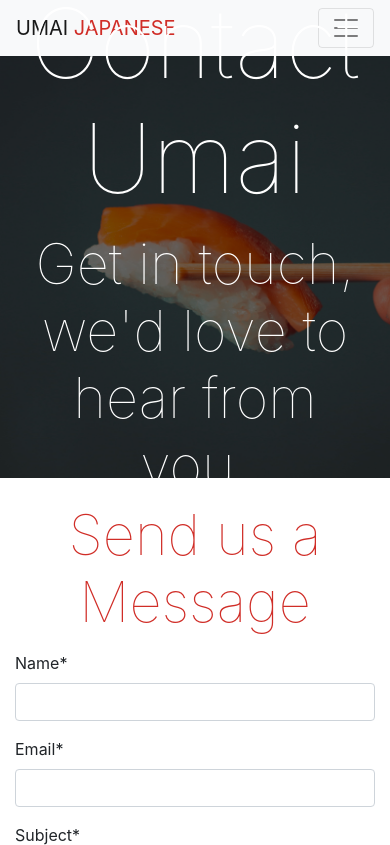
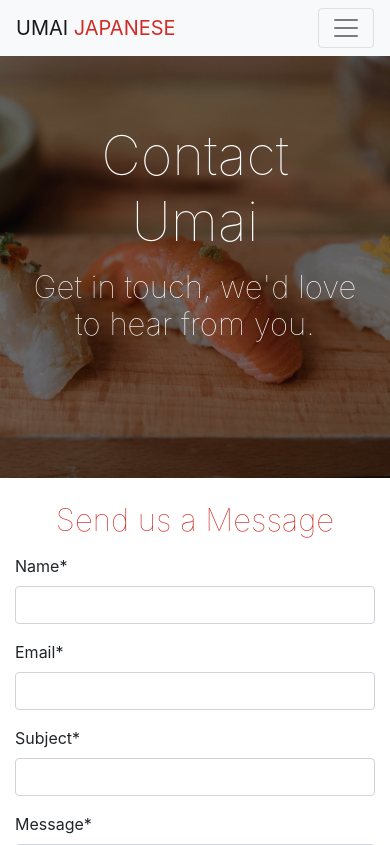
Before and after one commit to TBerrigan2101/p4_restaurant, a Django app: page /contact in a window 390 px wide. Shown: the top 845 px of the page. Run offline with Django 3.2, Linux system fonts and the light colour scheme; some libraries are stand-ins or nearby versions.

Commit message:
Made changes to display font class in css file to allow for smaller screen sizes

```diff
--- a/static/css/style.css
+++ b/static/css/style.css
@@ -3,7 +3,6 @@
 body {
   background-color: #ffffff;
 }
-
 
 /* Jumbotron and Jumbotron Stylings */
 
@@ -105,6 +104,23 @@ body {
   padding-bottom: 5%;
 }
 
+.hero-image-contact {
+  height: 50vh;
+
+  background: url('../images/sushi3.jpg') no-repeat center;
+  -webkit-background-size: cover;
+  -moz-background-size: cover;
+  -o-background-size: cover;
+  background-size: cover;
+
+  display: flex;
+  align-items: center;
+  justify-content: center;
+
+  position: relative;
+  padding-bottom: 5%;
+}
+
 
 /* Typography */
 
@@ -162,6 +178,12 @@ h3 {
 
 .display-4 {
   font-weight: 100;
+
+}
+
+.display-5 {
+  font-weight: 100;
+  color: #252527;
 }
 
 .lead {
@@ -192,3 +214,29 @@ h3 {
   width: 100%;
   background-color: #1d1c1c;
 }
+
+
+@media screen and (max-width: 600px) {
+
+.display-1 {
+  font-weight: 100;
+  font-size: 14vw;
+}
+
+.display-2 {
+  font-weight: 100;
+  font-size: 12vw;
+}
+
+.display-3 {
+  font-weight: 100;
+  font-size: 10vw;
+}
+
+.display-4 {
+  font-weight: 100;
+  font-size: 8vw;
+
+}
+
+}
--- a/templates/account/signup.html
+++ b/templates/account/signup.html
@@ -25,7 +25,7 @@
 <div class="container container-padding">
   <div class="row">
     <div class="col-md-8 mt-3 offset-md-2">
-      <h1 class="display-4"></h1>>{% trans "Sign Up" %}</h1>
+      <h1 class="display-4"></h1>{% trans "Sign Up" %}</h1>
 
       <p>{% blocktrans %}Already have an account? Then please <a class="link" href="{{ login_url }}">sign in</a>.{% endblocktrans %}</p>
 
--- a/templates/add_booking.html
+++ b/templates/add_booking.html
@@ -26,7 +26,7 @@
 <div class="container container-padding">
     <div class="row">
       <div class="col-md-8 mt-3 offset-md-2">
-        <h1>Add a Booking</h1>
+        <h1 class="display-4">Add a Booking</h1>
           <form method="POST" action="add_booking">
             {{ form | crispy }}
             {% csrf_token %}
--- a/templates/contact.html
+++ b/templates/contact.html
@@ -7,7 +7,7 @@
 
 <!-- Hero Image Styling -->
 
-<div class="container-fluid hero-image-reviews">
+<div class="container-fluid hero-image-contact">
     <div class="opaque-overlay">&nbsp;</div>
         <div class="row">
             <div class="col-12">
--- a/templates/index.html
+++ b/templates/index.html
@@ -24,7 +24,7 @@
 <div class="container container-padding">
     <div class="row">
         <div class="col-sm-8">
-            <h1 class="display-3 red-brand text-left">Sushi is simple. That's why it's so complicated</h1>
+            <h1 class="display-3 red-brand text-left">Sushi is simple. That's why it's so complicated.</h1>
             <p class="lead">It takes years to master and moments to enjoy. At Umai we promise that our experience and commitment to quality will not be matched</p>
             <p class="lead">For the last 10 years we have served thousands of customers and they always come back for more. The best ingredients, a warm, cozy setting and friendly faces ensure we deliver the best sushi experience.</p>
         </div>
--- a/templates/review.html
+++ b/templates/review.html
@@ -25,9 +25,9 @@
     <!-- Loops through the reviews submitted -->
     {% for review in reviews %}
         <div class="comments">
-            <span class="display-5">
+            <h2 class="display-5">
             {{ review.body | linebreaks }}
-            </span>
+            </h2>
                 <p class="font-weight-bold red-brand text-uppercase">
                 {{ review.name }}
                 </p>
--- a/templates/view_booking.html
+++ b/templates/view_booking.html
@@ -41,7 +41,7 @@
                 <th scope="col">Date</th>
                 <th scope="col">Time</th>
                 <th scope="col">Guests</th>
-                <th scope="col">Message/Request</th>
+                <th scope="col">Message</th>
                 <th scope="col"></th>
                 <th scope="col"></th>
               </tr>
```
Also changed, not shown: README.md, db.sqlite3, readme_images/mockups.jpg (added).
